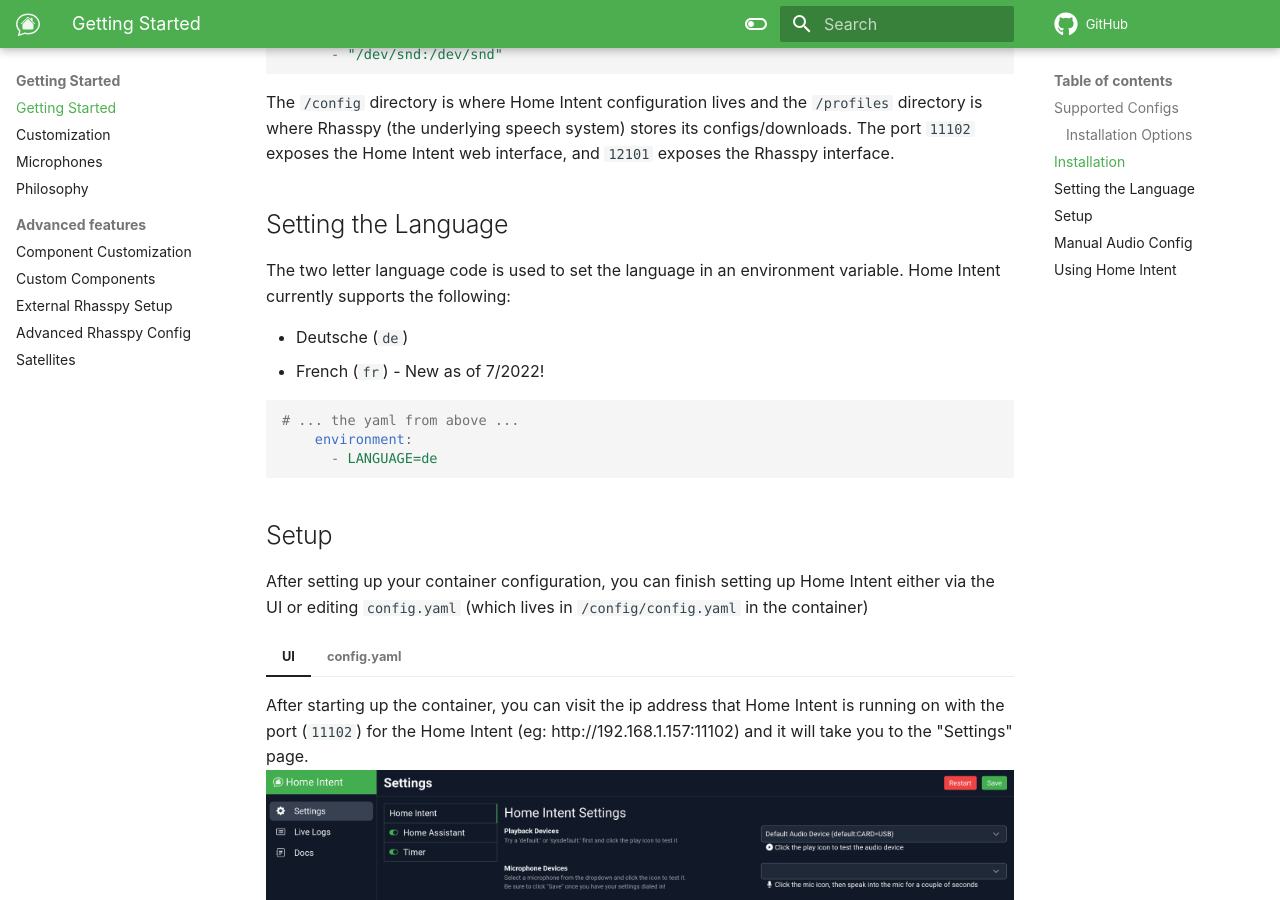
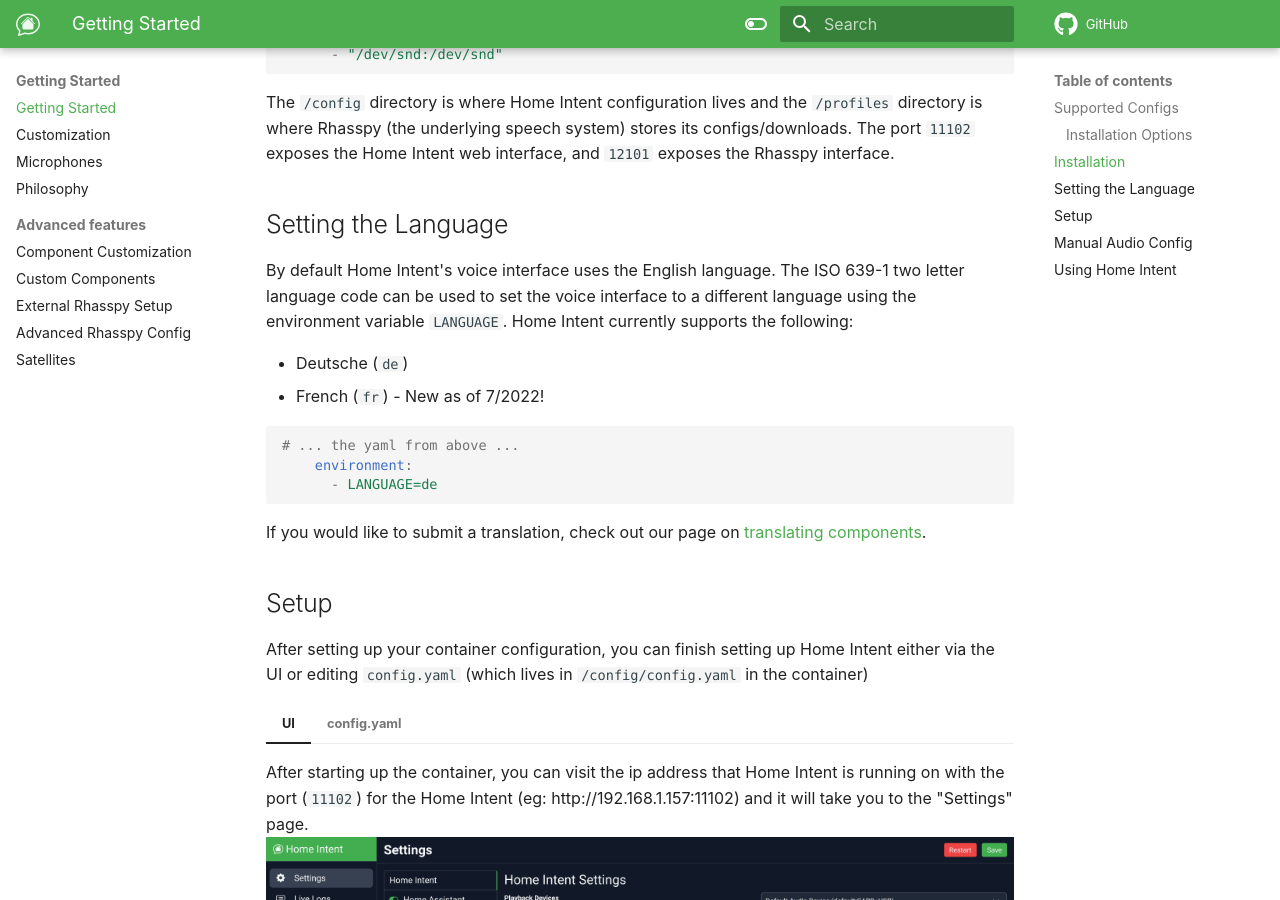
Before and after one commit to JarvyJ/HomeIntent, an MkDocs documentation site: the page built from docs/docs/getting-started/installation.md, in a window 1280 px wide and 900 px high, scrolled down 990 px. Built offline with MkDocs 1.6.1 and Material for MkDocs 9.7.7, drawn with Linux system fonts in a browser that asks for light colours; comment, search, counter and statistics services are not loaded.

Commit message:
Update installation.md

````diff
--- a/docs/docs/getting-started/installation.md
+++ b/docs/docs/getting-started/installation.md
@@ -37,7 +37,7 @@
 
 
 ## Setting the Language
-The two letter language code is used to set the language in an environment variable. Home Intent currently supports the following:
+By default Home Intent's voice interface uses the English language. The ISO 639-1 two letter language code can be used to set the voice interface to a different language using the environment variable `LANGUAGE`. Home Intent currently supports the following:
 
   * Deutsche (`de`)
   * French (`fr`) - New as of 7/2022!
@@ -47,6 +47,8 @@
     environment:
       - LANGUAGE=de
 ```
+
+If you would like to submit a translation, check out our page on [translating components](../reference/translations/translating-components/).
 
 ## Setup
 
````
